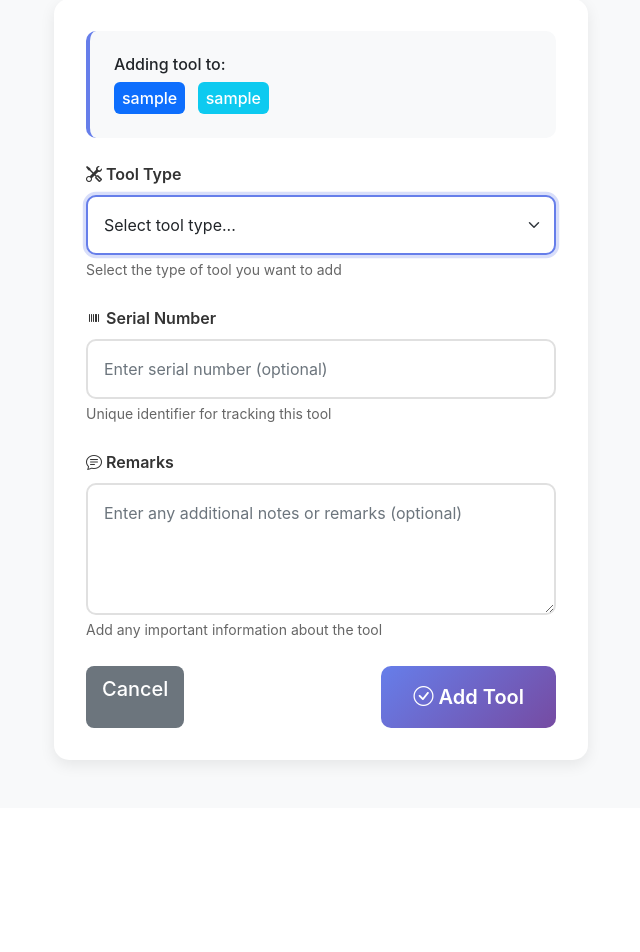
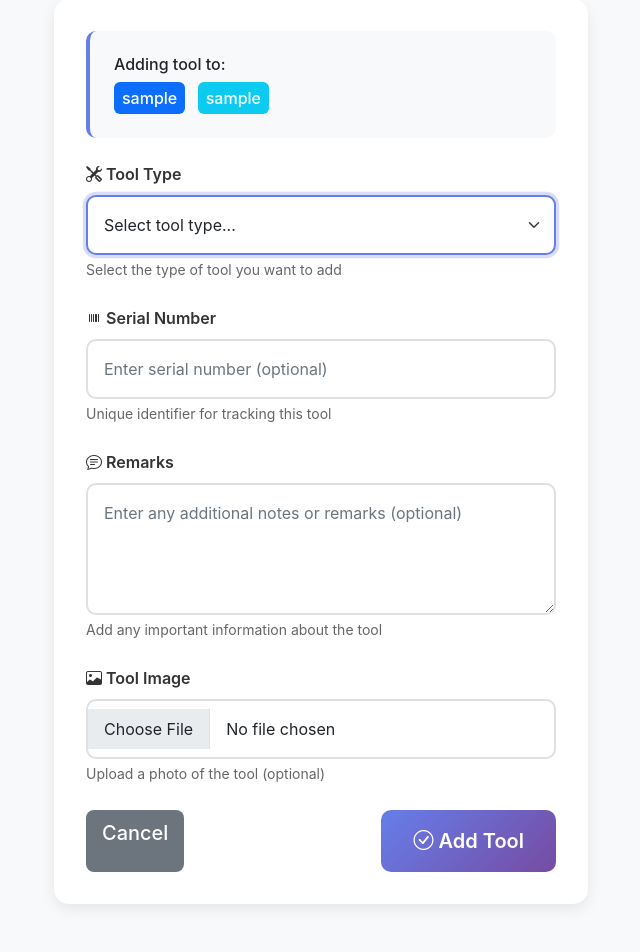
Before and after one commit to prashantgamre00-ai/deplapp, a Flask app: page /add in a window 1280 px wide. Shown: the part 309-1261 px from the top of the page, without its empty margins (319-959 px from the left). Before the commit the page ends 1078 px from the top, so only its background shows below. Run offline with Flask 3, Linux system fonts and the light colour scheme; the visitor is signed in with stand-in values (Sample User, id 1).

Commit message:
upload photo section addded

```diff
--- a/app.py
+++ b/app.py
@@ -1,6 +1,8 @@
 from flask import Flask, render_template, request, redirect, url_for, session, flash, send_file, make_response
 from datetime import datetime
 from dotenv import load_dotenv
+from werkzeug.utils import secure_filename
+import uuid
 import io
 import os
 from supabase import create_client, Client
@@ -348,6 +350,20 @@ def add_tool():
             tool_type = request.form['tool_type']
             serial_number = request.form.get('serial_number', '')
             remarks = request.form.get('remarks', '')
+            image_url = ''
+
+            if 'image' in request.files:
+                file = request.files['image']
+                if file and file.filename:
+                    filename = secure_filename(file.filename)
+                    unique_filename = f"{uuid.uuid4()}_{filename}"
+                    try:
+                        file_bytes = file.read()
+                        mime_type = file.content_type or 'application/octet-stream'
+                        supabase.storage.from_('tools_image').upload(unique_filename, file_bytes, {"content-type": mime_type})
+                        image_url = supabase.storage.from_('tools_image').get_public_url(unique_filename)
+                    except Exception as e:
+                        print(f"Error uploading image: {e}")
 
             if not tool_type:
                 flash('Tool Type is required!', 'error')
@@ -359,7 +375,8 @@ def add_tool():
                 'tool_type': tool_type,
                 'serial_number': serial_number,
                 'added_by': f"{session['user_zone']} - {session['user_frt']}",
-                'remarks': remarks
+                'remarks': remarks,
+                'image_url': image_url
             }
             supabase.table('tool').insert(new_tool).execute()
             flash('Tool added successfully!', 'success')
@@ -386,6 +403,20 @@ def add_tool_for_location(zone_name, frt_name):
         tool_type = request.form['tool_type']
         serial_number = request.form.get('serial_number', '')
         remarks = request.form.get('remarks', '')
+        image_url = ''
+
+        if 'image' in request.files:
+            file = request.files['image']
+            if file and file.filename:
+                filename = secure_filename(file.filename)
+                unique_filename = f"{uuid.uuid4()}_{filename}"
+                try:
+                    file_bytes = file.read()
+                    mime_type = file.content_type or 'application/octet-stream'
+                    supabase.storage.from_('tools_image').upload(unique_filename, file_bytes, {"content-type": mime_type})
+                    image_url = supabase.storage.from_('tools_image').get_public_url(unique_filename)
+                except Exception as e:
+                    print(f"Error uploading image: {e}")
 
         if not tool_type:
             flash('Tool Type is required!', 'error')
@@ -396,7 +427,8 @@ def add_tool_for_location(zone_name, frt_name):
             'frt_name': frt_name,
             'tool_type': tool_type,
             'serial_number': serial_number,
-            'remarks': remarks
+            'remarks': remarks,
+            'image_url': image_url
         }
         try:
             supabase.table('tool').insert(new_tool).execute()
@@ -424,6 +456,20 @@ def edit_tool(id):
         serial_number = request.form.get('serial_number', '')
         remarks = request.form.get('remarks', '')
 
+        image_url = getattr(tool, 'image_url', '')
+        if 'image' in request.files:
+            file = request.files['image']
+            if file and file.filename:
+                filename = secure_filename(file.filename)
+                unique_filename = f"{uuid.uuid4()}_{filename}"
+                try:
+                    file_bytes = file.read()
+                    mime_type = file.content_type or 'application/octet-stream'
+                    supabase.storage.from_('tools_image').upload(unique_filename, file_bytes, {"content-type": mime_type})
+                    image_url = supabase.storage.from_('tools_image').get_public_url(unique_filename)
+                except Exception as e:
+                    print(f"Error uploading image: {e}")
+
         if not zone_name or not frt_name or not tool_type:
             flash('Zone Name, FRT Name, and Tool Type are required!', 'error')
             return render_template('edit.html', tool=tool)
@@ -434,6 +480,7 @@ def edit_tool(id):
             'tool_type': tool_type,
             'serial_number': serial_number,
             'remarks': remarks,
+            'image_url': image_url,
             'updated_at': datetime.utcnow().isoformat()
         }
         try:
--- a/templates/add_tool.html
+++ b/templates/add_tool.html
@@ -195,7 +195,7 @@
                     </div>
                 </div>
 
-                <form method="POST">
+                <form method="POST" enctype="multipart/form-data">
                     <div class="mb-4">
                         <label for="tool_type" class="form-label">
                             <i class="bi bi-tools"></i> Tool Type
@@ -233,6 +233,14 @@
                         <div class="form-text">Add any important information about the tool</div>
                     </div>
 
+                    <div class="mb-4">
+                        <label for="image" class="form-label">
+                            <i class="bi bi-image"></i> Tool Image
+                        </label>
+                        <input type="file" class="form-control form-control-lg" id="image" name="image" accept="image/*">
+                        <div class="form-text">Upload a photo of the tool (optional)</div>
+                    </div>
+
                     <div class="d-flex justify-content-between">
                         <a href="{{ url_for('dashboard') }}" class="btn btn-secondary btn-lg">Cancel</a>
                         <button type="submit" class="btn btn-primary btn-submit btn-lg">
```
Also changed, not shown: templates/Vehicle.html (added, +14 -0 lines), templates/add_tool_for_location.html (+7 -1 lines), templates/dashboard.html (+47 -29 lines), templates/edit.html (+13 -1 lines), templates/view.html (+13 -0 lines).
